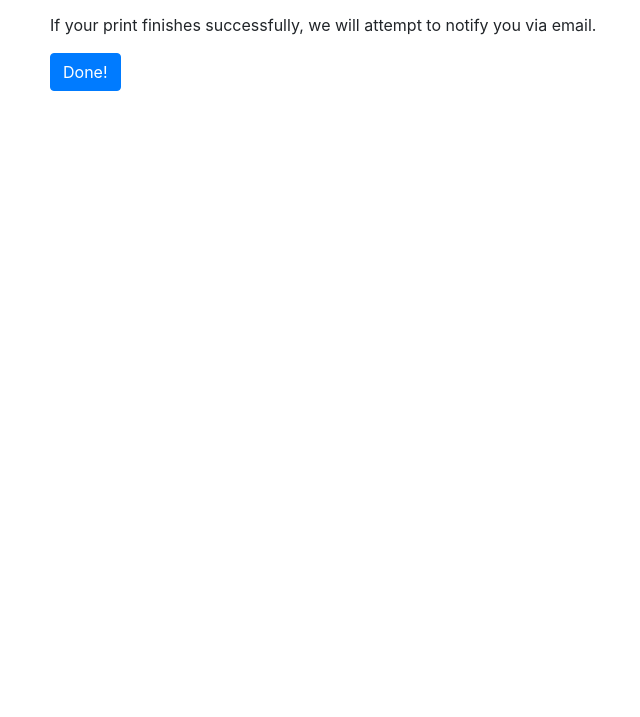
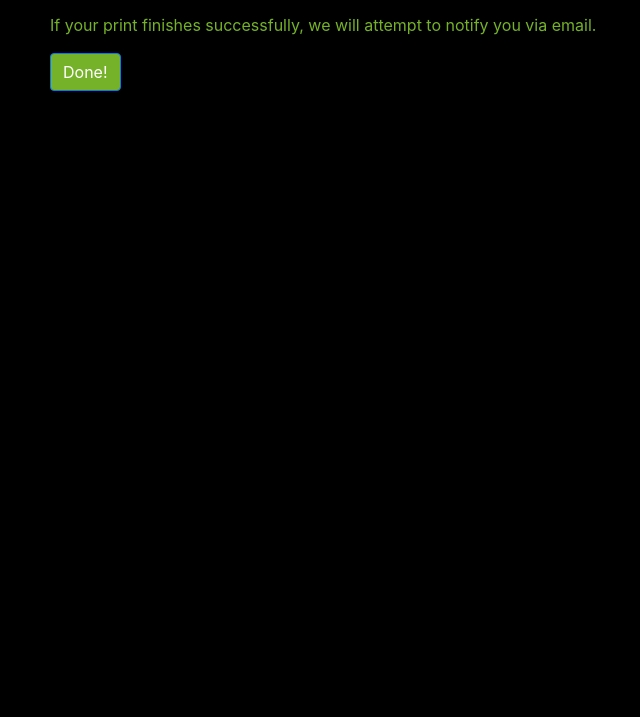
Before and after one commit to hca-JosephSuvak/asc-octo, a website: page kiosk-success.html in a window 1280 px wide. Shown: the part 83-800 px from the top of the page, without its empty margins (35-675 px from the left). Drawn offline with nearby package versions, Linux system fonts and the light colour scheme.

Commit message:
add style sheet to the success screen

```diff
--- a/kiosk-success.html
+++ b/kiosk-success.html
@@ -17,6 +17,7 @@
 
     gtag('config', 'G-2BL9NP1M5B');
     </script>
+    <link rel="stylesheet" href="./master-style.css">
 </head>
 
 <body class="container">
```
